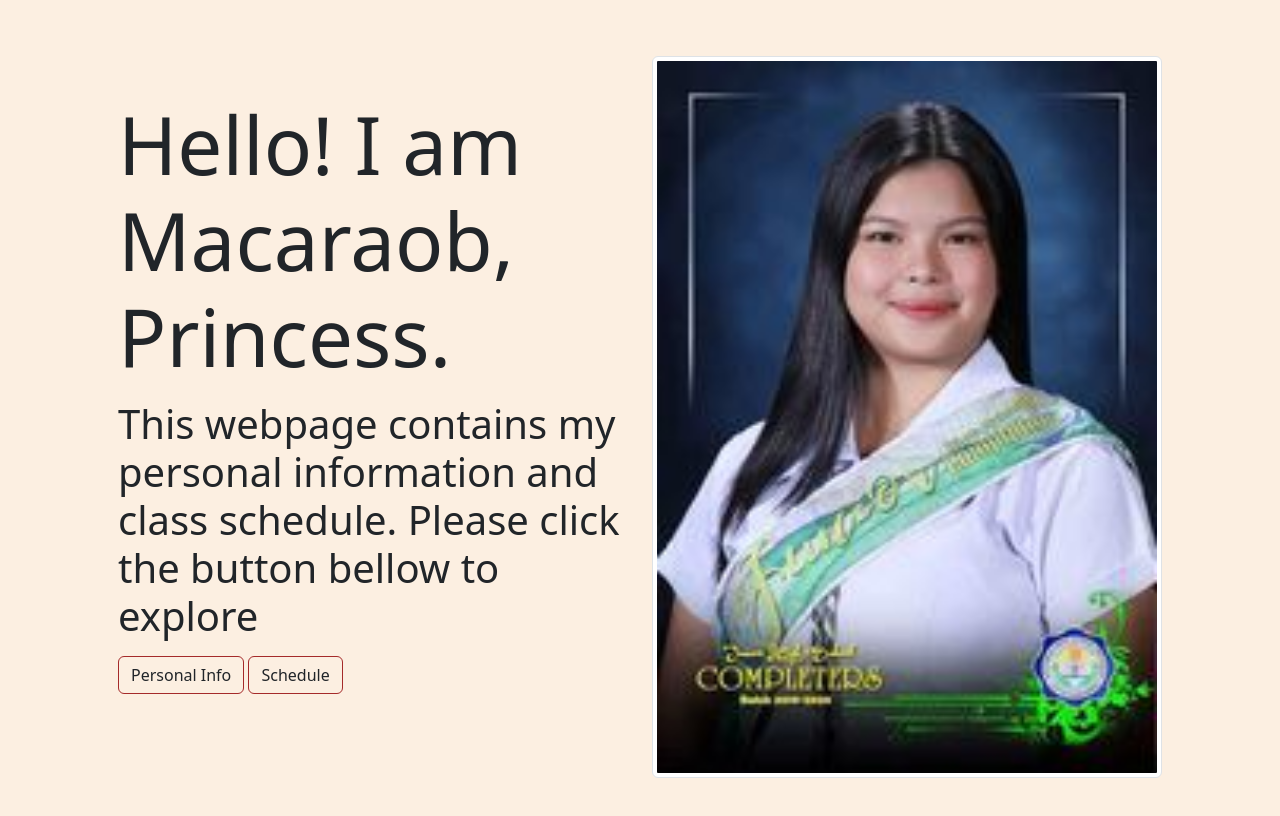
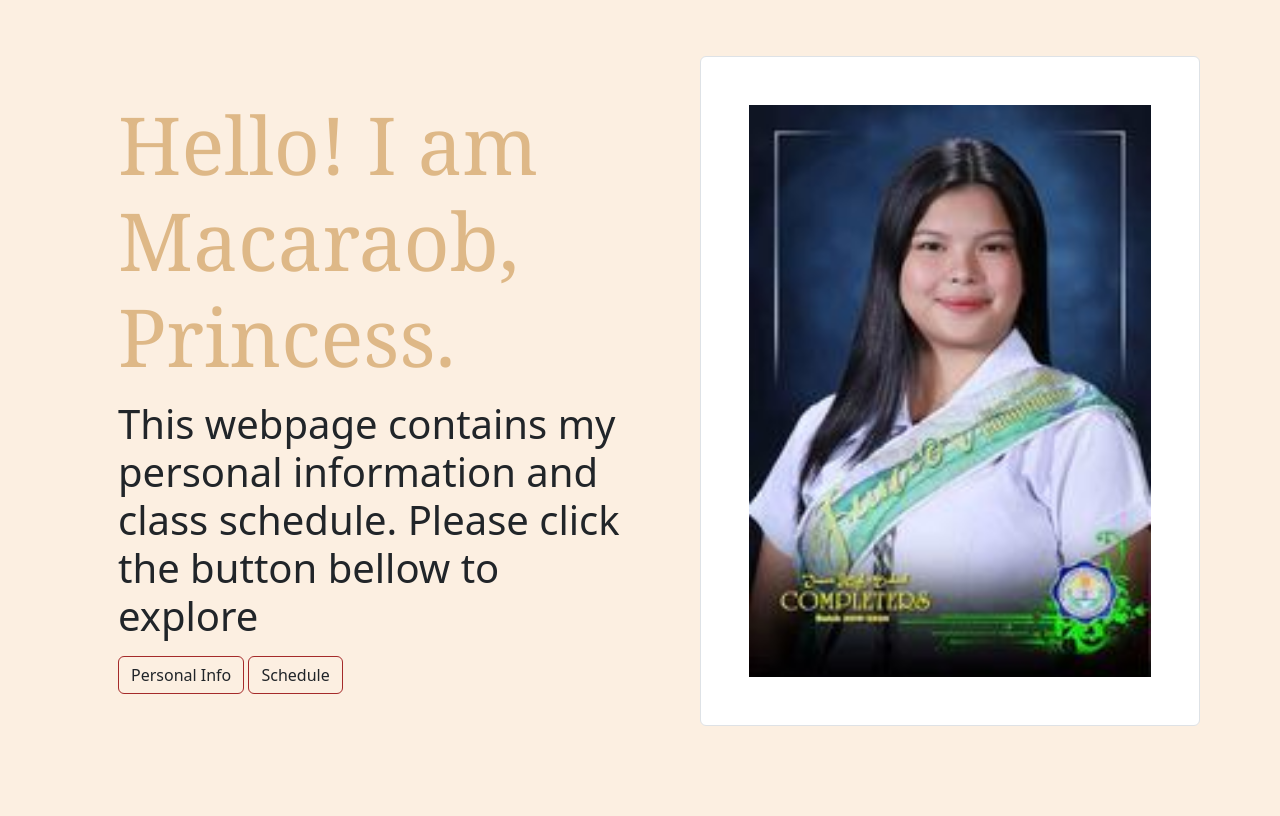
Before and after one commit to macaraob17/Adjanie.github.io, a plain HTML site: page index.html in a window 1280 px wide. Drawn offline with nearby package versions, Linux system fonts and the light colour scheme.

Commit message:
index.html

```diff
--- a/index.html
+++ b/index.html
@@ -22,13 +22,13 @@
         <div class="container w-100 p-5">
             <div class="row">
                 <div class="col-lg-6 mt-5 my-5 text-dark">
-                    <b class="display-1 text-center">Hello! I am Macaraob, Princess.</b>
+                    <b class="display-1 text-center" style="font-family: Georgia, 'Times New Roman', Times, serif; color: burlywood;">Hello! I am Macaraob, Princess.</b>
                     <p class="display-6 mt-3 lead">This webpage contains my personal information and class schedule. Please click the button bellow to explore</p>
                     <a href="file:///C:/Users/william/OneDrive/Documents/New%20folder/resume.html" class="btn btn-outline" style="border-color: brown;">Personal Info</a>
                     <a href="file:///C:/Users/william/OneDrive/Documents/New%20folder/schedule.html" class="btn btn-outline" style="border-color: brown;">Schedule</a>
                   </div>
                   <div class="col-lg-6 mt-2 my-5 rounded">
-                  <img class="img img-fluid justify-content-center img-thumbnail" src="pic.png" alt="pic" width="600" height="400">
+                  <img class="img img-fluid justify-content-center img-thumbnail p-5 ms-5" src="pic.png" alt="pic" width="500" height="200">
                   </div>
               </div>
           </div>
```
